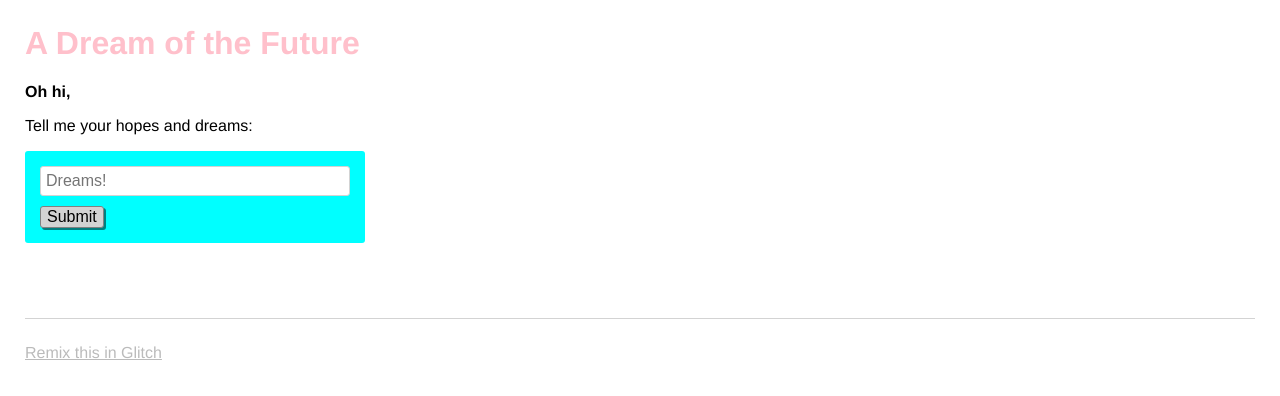
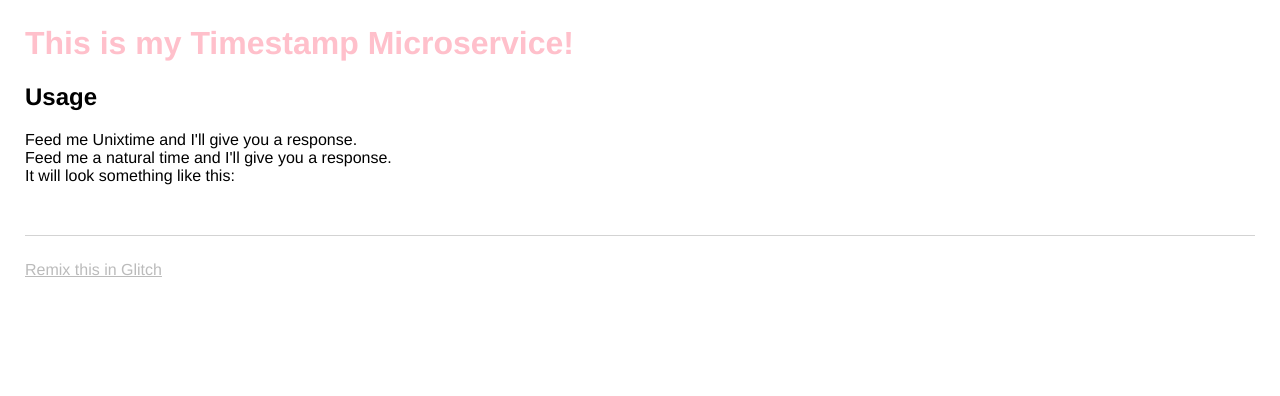
Before and after one commit to edfig/fcc-timestamp, a website: page views/index.html in a window 1280 px wide. Drawn offline with nearby package versions, Linux system fonts and the light colour scheme; no server answers.

Commit message:
Checkpoint

```diff
--- a/server.js
+++ b/server.js
@@ -34,7 +34,6 @@ app.get("/:query", function (request, response) {
     if (err) throw err;
     return data;
   });
-
   var arr = {
     //'type': type,
     //'length': request.params.query.length,
@@ -44,8 +43,11 @@ app.get("/:query", function (request, response) {
     //'module test here': moduletest
   };
   response.end(JSON.stringify(arr));
+});
 
-});
+app.get("/*", function (request, response) {
+  response.sendFile(__dirname + '/views/index.html');
+})
 
 
 // listen for requests :)
--- a/views/index.html
+++ b/views/index.html
@@ -10,8 +10,8 @@
 <!DOCTYPE html>
 <html>
   <head>
-    <title>Welcome to Glitch!</title>
-    <meta name="description" content="A cool thing made with Glitch">
+    <title>This is my Timestamp Microservice!</title>
+    <meta name="description" content="Something I'm doing because of Free Code Camp">
     <link id="favicon" rel="icon" href="https://glitch.com/edit/favicon-app.ico" type="image/x-icon">
     <meta charset="utf-8">
     <meta http-equiv="X-UA-Compatible" content="IE=edge">
@@ -21,10 +21,10 @@
   <body>
     <header>
       <h1>
-        A Dream of the Future
+        This is my Timestamp Microservice!
       </h1>
     </header>
-
+<!--
     <main>
       <p class="bold">Oh hi,</p>
       <p>Tell me your hopes and dreams:</p>
@@ -37,7 +37,15 @@
         </ul>
       </section>
     </main>
-
+-->
+    <h2>
+      Usage
+    </h2>
+    <p>
+      Feed me Unixtime and I'll give you a response.<br/>
+      Feed me a natural time and I'll give you a response.<br/>
+      It will look something like this:
+    </p>
     <footer>
       <a href="https://glitch.com">
         Remix this in Glitch
```
